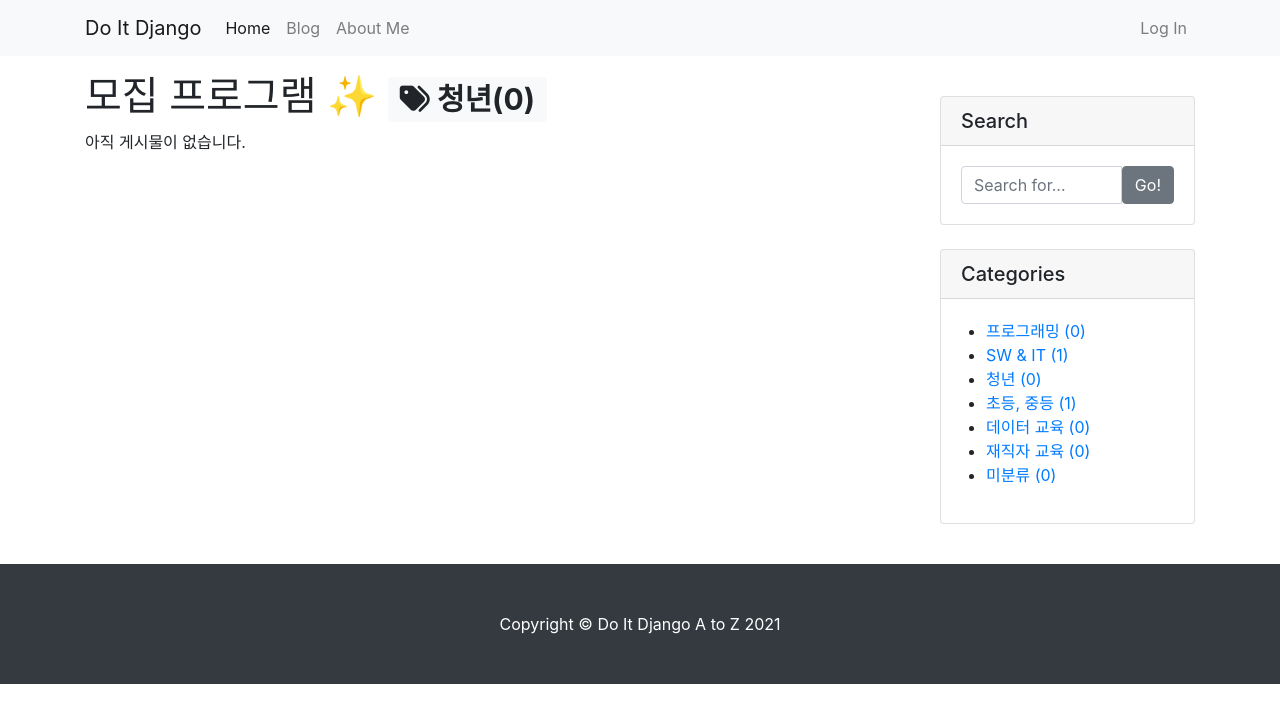
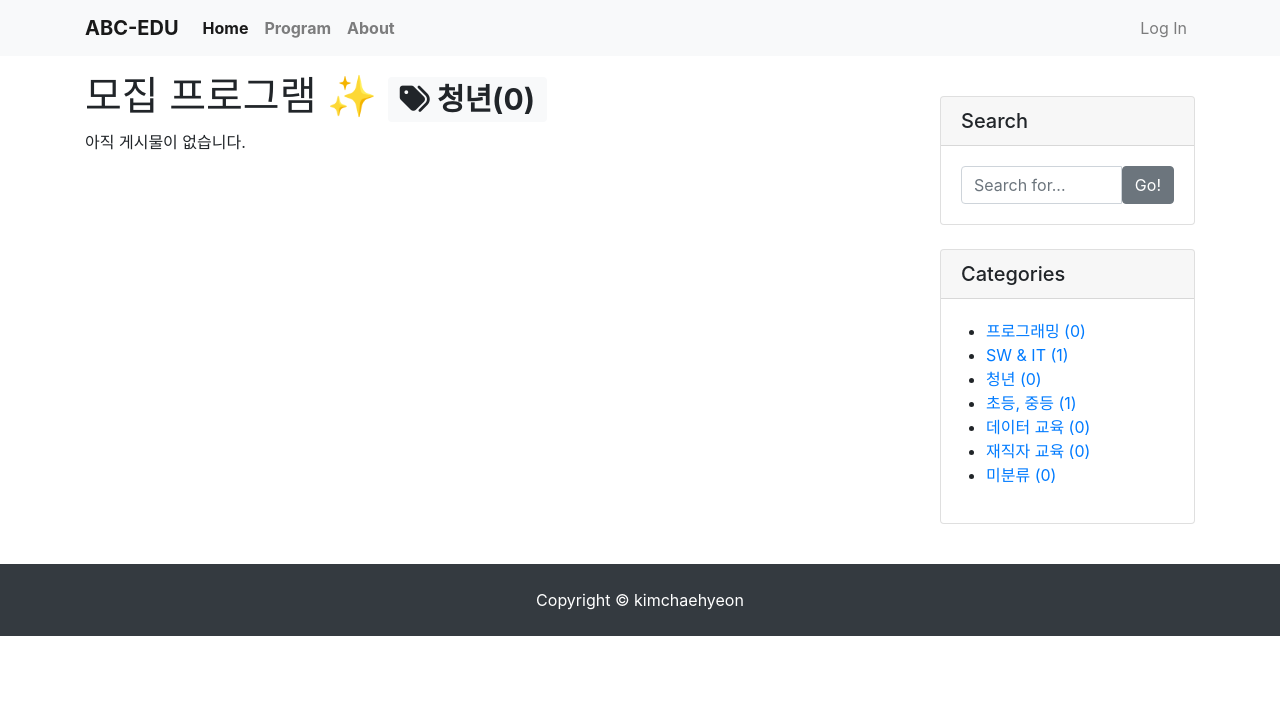
Before and after one commit to chaehyeon119/edu-register-page, a Django app: a page that uses edu/templates/edu/base.html in a window 1280 px wide. Shown: the top 723 px of the page. Run offline with Django 4.2, Linux system fonts and the light colour scheme; data comes from the database, SQL or seed files in the repository; both versions use the stored data as it was after the commit; data that the repository does not hold is empty; some libraries are stand-ins or nearby versions.

Commit message:
전반 홈페이지 제작 완료(추후 수정 필요)

```diff
--- a/edu/models.py
+++ b/edu/models.py
@@ -60,6 +60,14 @@ class Post(models.Model):
     def get_content_markdown(self):
         return markdown(self.content)
 
+    def get_avatar_url(self):
+        if self.author.socialaccount_set.exists():
+            return self.author.socialaccount_set.first().get_avatar_url()
+        else:
+            return f'https://doitdjango.com/avatar/id/1433/7d5d616e1a67d0cd/svg/{self.author.email}'
+
+
+
 class Comment(models.Model):
     post = models.ForeignKey(Post, on_delete=models.CASCADE)
     author = models.ForeignKey(User, on_delete=models.CASCADE)
@@ -73,46 +81,38 @@ class Comment(models.Model):
     def get_absolute_url(self):
         return f'{self.post.get_absolute_url()}#comment-{self.pk}'
 
-# 재확인 필요
-    # def get_avatar_url(self):
-    #     if self.author.socialaccount_set.exists():
-    #         return self.author.socialaccount_set.first().get_avatar_url()
-    #     else:
-    #         return f'https://api.adorable.io/avatars/60/{self.author.username}.png'
 
-# class Post(models.Model):
-#     title = models.CharField(max_length=30)
-#     hook_text = models.CharField(max_length=100, blank=True)
-#     content = MarkdownxField()
+    def get_avatar_url(self):
+        if self.author.socialaccount_set.exists():
+            return self.author.socialaccount_set.first().get_avatar_url()
+        else:
+            return f'https://doitdjango.com/avatar/id/1433/7d5d616e1a67d0cd/svg/{self.author.email}'
 
-#     head_image = models.ImageField(upload_to='blog/images/%Y/%m/%d/', blank=True)
-#     file_upload = models.FileField(upload_to='blog/files/%Y/%m/%d/', blank=True)
 
-#     created_at = models.DateTimeField(auto_now_add=True)
-#     updated_at = models.DateTimeField(auto_now=True)
+class Register(models.Model) :
+    # 공통 항목
+    id = models.AutoField(primary_key=True)
+    register_time = models.DateTimeField(auto_now_add=True) # 신청 제출 일시
+    name = models.CharField(max_length=10)
+    birthday = models.CharField(max_length=10)
+    email = models.CharField(max_length=100)
+    phone = models.CharField(max_length=100)
+    city = models.CharField(max_length=100) # 현재 거주지
+    school = models.CharField(max_length=200) # 학교
+    grade = models.CharField(max_length=50) # 학년
+    register_way = models.CharField(max_length=200) # 신청경로
+    pro_exp = models.CharField(max_length=1, null=True) # 유사교육 수강 여부 yes or no
+    pro_name = models.CharField(max_length=100, null=True) # yes일 경우, 수강 교육명
 
-#     author = models.ForeignKey(User, null=True, on_delete=models.SET_NULL)
+    privacy = models.CharField(max_length=1) # 개인정보 동의서 체크 (필수)
+    after_edu_ad = models.CharField(max_length=1, null=True) # 추후, 교육 소식 받는지 여부 (선택)
 
-#     category = models.ForeignKey(Category, null=True, blank=True, on_delete=models.SET_NULL)
-#     tags = models.ManyToManyField(Tag, blank=True)
+    # 선택항목(주니어)
+    parents_phone = models.CharField(max_length=100)
 
-#     def __str__(self):
-#         return f'[{self.pk}]{self.title} :: {self.author}'
-
-#     def get_absolute_url(self):
-#         return f'/blog/{self.pk}/'
-
-#     def get_file_name(self):
-#         return os.path.basename(self.file_upload.name)
-
-#     def get_file_ext(self):
-#         return self.get_file_name().split('.')[-1]
-
-#     def get_content_markdown(self):
-#         return markdown(self.content)
-
-#     def get_avatar_url(self):
-#         if self.author.socialaccount_set.exists():
-#             return self.author.socialaccount_set.first().get_avatar_url()
-#         else:
-#             return f'https://api.adorable.io/avatars/60/{self.author.username}.png'
+    # 선택항목(ABC 부트캠프)
+    school_city = models.CharField(max_length=100) # 학교 소재지 서울특별시, 대전특벌시 .... 기타
+    recommender = models.CharField(max_length=100 ,null=True) #교육 추천자
+    self_intro = models.TextField() # 자기소개
+    self_motive = models.TextField()  # 지원동기
+    info_noshow = models.CharField(max_length=1) # 노쇼시 불이익 확인 체크 (필수)
--- a/edu/templates/edu/base.html
+++ b/edu/templates/edu/base.html
@@ -66,7 +66,7 @@
         function searchPost(){
             let searchValue = document.getElementById('search-input').value.trim();
             if (searchValue.length > 1){
-                location.href="/blog/search/" + searchValue + "/";
+                location.href="/edu/search/" + searchValue + "/";
             }
             else{
                 alert('검색어('+ searchValue +')가 너무 짧습니다.');
--- a/edu/templates/edu/footer.html
+++ b/edu/templates/edu/footer.html
@@ -1,8 +1,8 @@
    <!-- Footer -->
-   <footer class="py-5 bg-dark">
+   <footer class="py-4 bg-dark">
     <div class="container">
         <p class="m-0 text-center text-white">
-            Copyright &copy; Do It Django A to Z 2021
+            Copyright &copy; kimchaehyeon
         </p>
     </div>
     <!-- /.container -->
--- a/edu/templates/edu/navbar.html
+++ b/edu/templates/edu/navbar.html
@@ -2,7 +2,7 @@
 
 <nav class="navbar navbar-expand-lg navbar-light bg-light">
     <div class="container">
-        <a class="navbar-brand" href="/">Do It Django</a>
+        <a class="navbar-brand" href="/"><b>ABC-EDU</b></a>
         <button class="navbar-toggler" type="button" data-toggle="collapse" data-target="#navbarNavDropdown"
                 aria-controls="navbarNavDropdown" aria-expanded="false" aria-label="Toggle navigation">
             <span class="navbar-toggler-icon"></span>
@@ -10,13 +10,13 @@
         <div class="collapse navbar-collapse" id="navbarNavDropdown">
             <ul class="navbar-nav">
                 <li class="nav-item active">
-                    <a class="nav-link" href="/">Home</a>
+                    <a class="nav-link" href="/"><b>Home</b></a>
                 </li>
                 <li class="nav-item">
-                    <a class="nav-link" href="/edu/">Blog</a>
+                    <a class="nav-link" href="/edu/"><b>Program</b></a>
                 </li>
                 <li class="nav-item">
-                    <a class="nav-link" href="/about/">About Me</a>
+                    <a class="nav-link" href="/about/"><b>About</b></a>
                 </li>
             </ul>
             <ul class="navbar-nav ml-auto">
@@ -26,7 +26,7 @@
                             {% if user.socialaccount_set.all.first.get_avatar_url %}
                                 <img class="rounded-circle" width="25px" src="{{ user.socialaccount_set.all.first.get_avatar_url }}" alt="">
                             {% else %}
-                                <img class="rounded-circle" src="https://api.adorable.io/avatars/25/{{ user.username }}.png" alt="">
+                                <img class="rounded-circle" width=25px" src="https://doitdjango.com/avatar/id/1433/7d5d616e1a67d0cd/svg/{self.author.email}" alt="">
                             {% endif %}
                             &nbsp;
                             {{ user.username }}
--- a/edu/urls.py
+++ b/edu/urls.py
@@ -3,6 +3,7 @@ from . import views
 
 urlpatterns = [
     path('search/<str:q>/', views.PostSearch.as_view()),
+    path('delete_comment/<int:pk>/', views.delete_comment),
     path('update_comment/<int:pk>/', views.CommentUpdate.as_view()),
     path('update_post/<int:pk>/', views.PostUpdate.as_view()),
     path('create_post/', views.PostCreate.as_view()),
--- a/edu/views.py
+++ b/edu/views.py
@@ -105,11 +105,11 @@ class PostCreate(LoginRequiredMixin, UserPassesTestMixin, CreateView):
     def test_func(self):
         return self.request.user.is_superuser or self.request.user.is_staff
 
-
     def form_valid(self, form):
         current_user = self.request.user
         if current_user.is_authenticated and (current_user.is_staff or current_user.is_superuser):
             form.instance.author = current_user
+            response = super(PostCreate, self).form_valid(form)
 
             tags_str = self.request.POST.get('tags_str')
             if tags_str:
@@ -129,7 +129,8 @@ class PostCreate(LoginRequiredMixin, UserPassesTestMixin, CreateView):
             return response
 
         else:
-            return redirect('/edu/')
+                return redirect('/edu/')
+
 
 class PostUpdate(LoginRequiredMixin, UpdateView):
     model = Post
--- a/single_pages/templates/single_pages/static/single_pages/css/landing.css
+++ b/single_pages/static/single_pages/css/landing.css
@@ -1,5 +1,5 @@
 body {
-    background: url('/static/single_pages/images/amsterdam_sky.jpg') no-repeat center center fixed;
+    background: url('/static/single_pages/images/home.png') no-repeat center center fixed;
     -webkit-background-size: cover;
     -moz-background-size: cover;
     background-size: cover;
```
Also changed, not shown: single_pages/templates/single_pages/landing.html (+6 -5 lines), db.sqlite3, single_pages/static/single_pages/css/about_me.css (renamed from single_pages/templates/single_pages/static/single_pages/css/about_me.css), single_pages/static/single_pages/images/amsterdam_sky.jpg (renamed from single_pages/templates/single_pages/static/single_pages/imgaes/amsterdam_sky.jpg), single_pages/static/single_pages/images/automation_python.png (renamed from single_pages/templates/single_pages/static/single_pages/imgaes/automation_python.png), single_pages/static/single_pages/images/home.png (added), single_pages/static/single_pages/images/inflearn_django2.png (renamed from single_pages/templates/single_pages/static/single_pages/imgaes/inflearn_django2.png), single_pages/static/single_pages/images/my_back.png (renamed from single_pages/templates/single_pages/static/single_pages/imgaes/my_back.png), single_pages/static/single_pages/images/pycon_sy_2017.png (renamed from single_pages/templates/single_pages/static/single_pages/imgaes/pycon_sy_2017.png).
